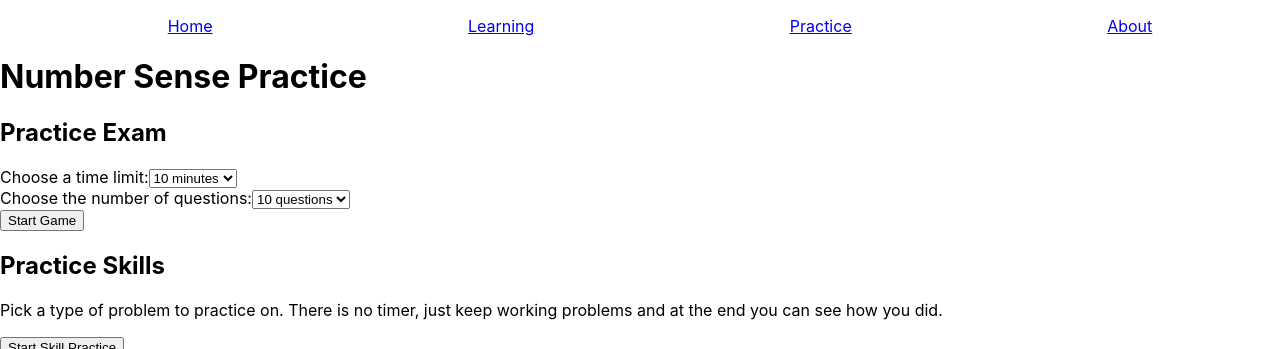
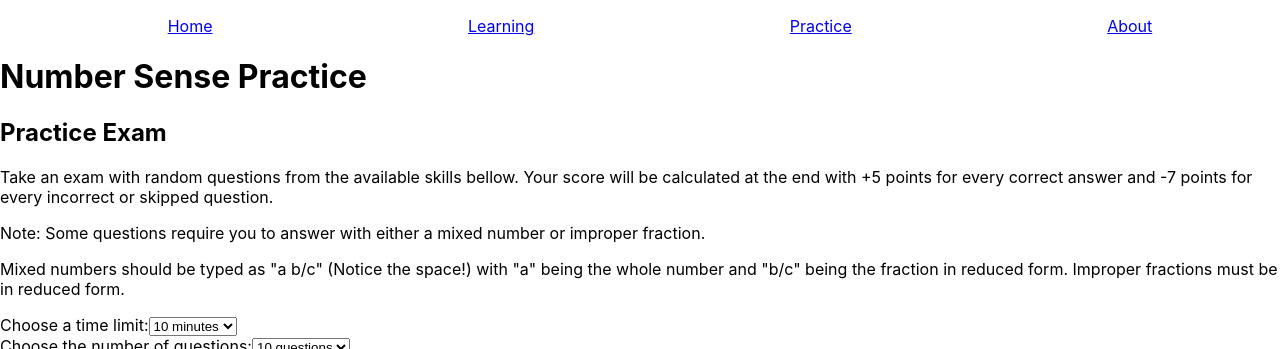
Before and after one commit to marco-campos/ns1, a React (Create React App) app: page /practice in a window 1280 px wide. Shown: the top 349 px of the page. Built offline with nearby package versions, Linux system fonts and the light colour scheme.

Commit message:
Added some instructions to the mixed number entry

```diff
--- a/src/components/practiceComponents/StartScreen.js
+++ b/src/components/practiceComponents/StartScreen.js
@@ -39,6 +39,9 @@ const StartScreen = ({ startGame, startSkillPractice }) => {
       <h1>Number Sense Practice</h1>
       <div>
         <h2>Practice Exam</h2>
+        <p>Take an exam with random questions from the available skills bellow. Your score will be calculated at the end with +5 points for every correct answer and -7 points for every incorrect or skipped question.</p>
+        <p>Note: Some questions require you to answer with either a mixed number or improper fraction.</p>
+        <p>Mixed numbers should be typed as "a b/c" (Notice the space!) with "a" being the whole number and "b/c" being the fraction in reduced form. Improper fractions must be in reduced form.</p>
         <div>
           <label htmlFor="time-select">Choose a time limit:</label>
           <select id="time-select" value={timeOption} onChange={handleTimeChange}>
--- a/src/components/utils/section1/section1c.js
+++ b/src/components/utils/section1/section1c.js
@@ -66,7 +66,7 @@ export const mixedFoil1 = () => {
     const [whole1, whole2] = getDivisibleNumbers(initialNumber);
     const [fracPart1, fracPart2] = getProperFractions(initialNumber);
 
-    const question = `${createLatexString(whole1, fracPart1, initialNumber)} \\times ${createLatexString(whole2, fracPart2, initialNumber)}`;
+    const question = `${createLatexString(whole1, fracPart1, initialNumber)} \\times ${createLatexString(whole2, fracPart2, initialNumber)} \\text{(mixed number/improper fraction)}`;
     // Convert mixed numbers to improper fractions
     const improper1 = mixedToImproper(whole1, fracPart1, initialNumber);
     const improper2 = mixedToImproper(whole2, fracPart2, initialNumber);
@@ -105,7 +105,7 @@ export const axaOverb = () => {
     }
 
     // Create the LaTeX question string
-    const question = `${a} \\times \\frac{${a}}{${b}}`;
+    const question = `${a} \\times \\frac{${a}}{${b}} \\text{(mixed number/improper fraction)}`;
 
     // Calculate the answer as a fraction
     let numerator = a * a;
```
